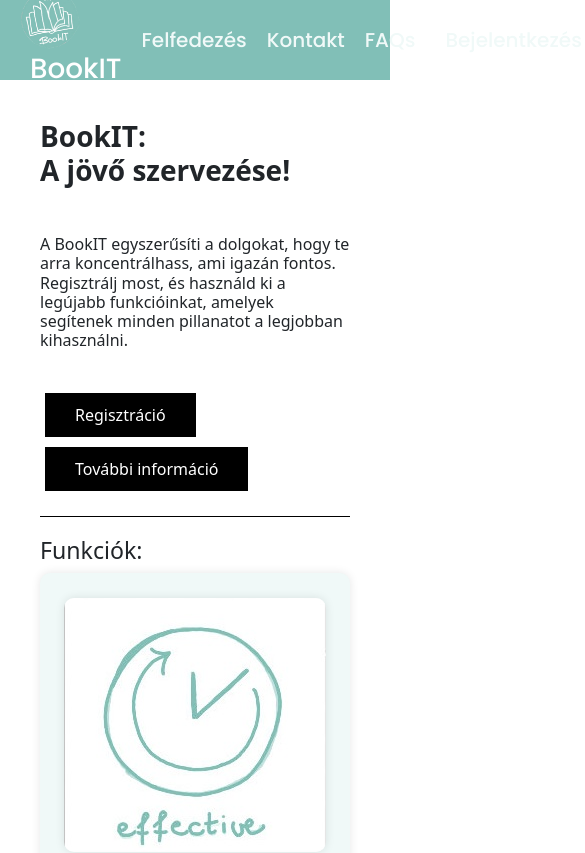
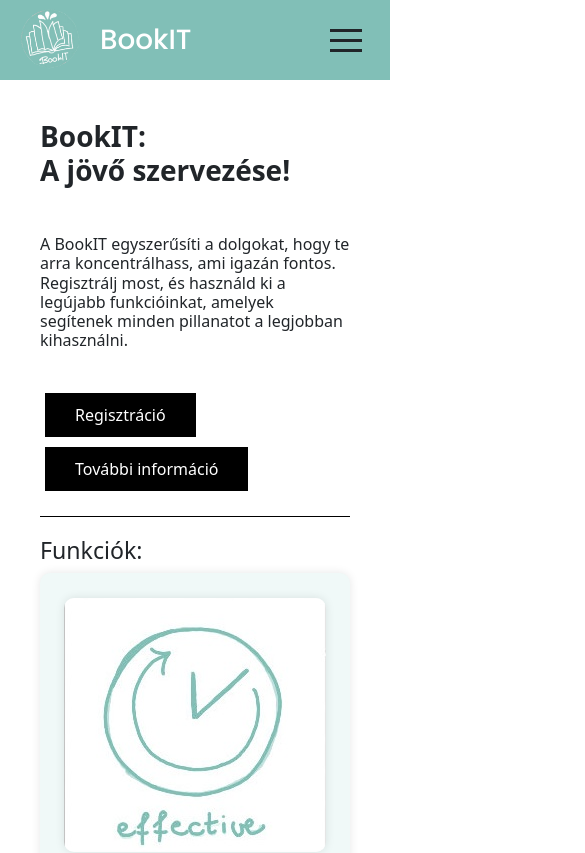
Before and after one commit to Booking-BA-BO/frontend, a React (Vite) app: page / in a window 390 px wide. Shown: the top 853 px of the page, 585 px wide, since content can reach past the window. Built offline with nearby package versions, Linux system fonts and the light colour scheme.

Commit message:
60 ticket NoAuthHeader Hamburger menübe szervezés mobilnézetben

```diff
--- a/src/components/HeaderNoAuth.jsx
+++ b/src/components/HeaderNoAuth.jsx
@@ -1,6 +1,7 @@
 import React from "react";
 import "../style/Header.css";
 import "bootstrap/dist/css/bootstrap.min.css";
+import NoAuthHamburger from "./NoAuthHaburger";
 
 const HeaderNoAuth = () => {
   return (
@@ -18,6 +19,7 @@ const HeaderNoAuth = () => {
             </a>
           </h1>
         </div>
+
         <div className="headerMid">
           <a href="#">
             <h5>Felfedezés</h5>
@@ -29,11 +31,17 @@ const HeaderNoAuth = () => {
             <h5>FAQs</h5>
           </a>
         </div>
+
         <div className="headerRight">
           <a href="/login" className="login">
             <h5>Bejelentkezés</h5>
           </a>
         </div>
+
+        <div className="no-auth-hamburger-mobile">
+          <NoAuthHamburger />
+        </div>
+
       </div>
     </header>
   );
--- a/src/components/Logout.jsx
+++ b/src/components/Logout.jsx
@@ -34,7 +34,7 @@ function Logout() {
                     </form>
                     </div>) : (
                         <div>
-                            FASZ
+                            <p className="kijelentkezesSzoveg">Nincs bejelentkezve</p>
                         </div>)}
         </div>
     );
--- /dev/null
+++ b/src/components/NoAuthHaburger.jsx
@@ -0,0 +1,33 @@
+import { useState } from "react";
+import Hamburger from "hamburger-react";
+import "../style/HamburgerProfile.css";
+
+const NoAuthHamburger = () => {
+  const [isOpen, setOpen] = useState(false);
+
+  return (
+    <div>
+      <Hamburger toggled={isOpen} toggle={setOpen} />
+      {isOpen && (
+        <nav className="menu">
+          <ul>
+            <li>
+              <a href="/contact">Felfedezés</a>
+            </li>
+            <li>
+              <a href="/contact">Kontakt</a>
+            </li>
+            <li>
+              <a href="/faq">FAQs</a>
+            </li>
+            <li>
+              <a href="/login">Bejelentkezés</a>
+            </li>
+          </ul>
+        </nav>
+      )}
+    </div>
+  );
+};
+
+export default NoAuthHamburger;
--- a/src/style/Header.css
+++ b/src/style/Header.css
@@ -71,3 +71,48 @@ h1 > .logo {
   float: left;
   margin-right: 10px;
 }
+
+
+.headerMid,
+.headerRight {
+  display: flex;
+}
+
+.no-auth-hamburger-mobile {
+  display: none;
+}
+
+.header-left {
+  display: flex;
+  align-items: center;
+}
+
+.headerMid {
+  display: flex;
+  gap: 20px;
+}
+
+.headerRight {
+  display: flex;
+  align-items: center;
+  justify-content: flex-end;
+}
+
+.header-background {
+  display: flex;
+  justify-content: space-between;
+  align-items: center;
+  padding: 0 20px;
+}
+
+
+@media (max-width: 1050px) {
+  .headerMid,
+  .headerRight {
+    display: none;
+  }
+
+  .no-auth-hamburger-mobile {
+    display: block;
+  }
+}
```
